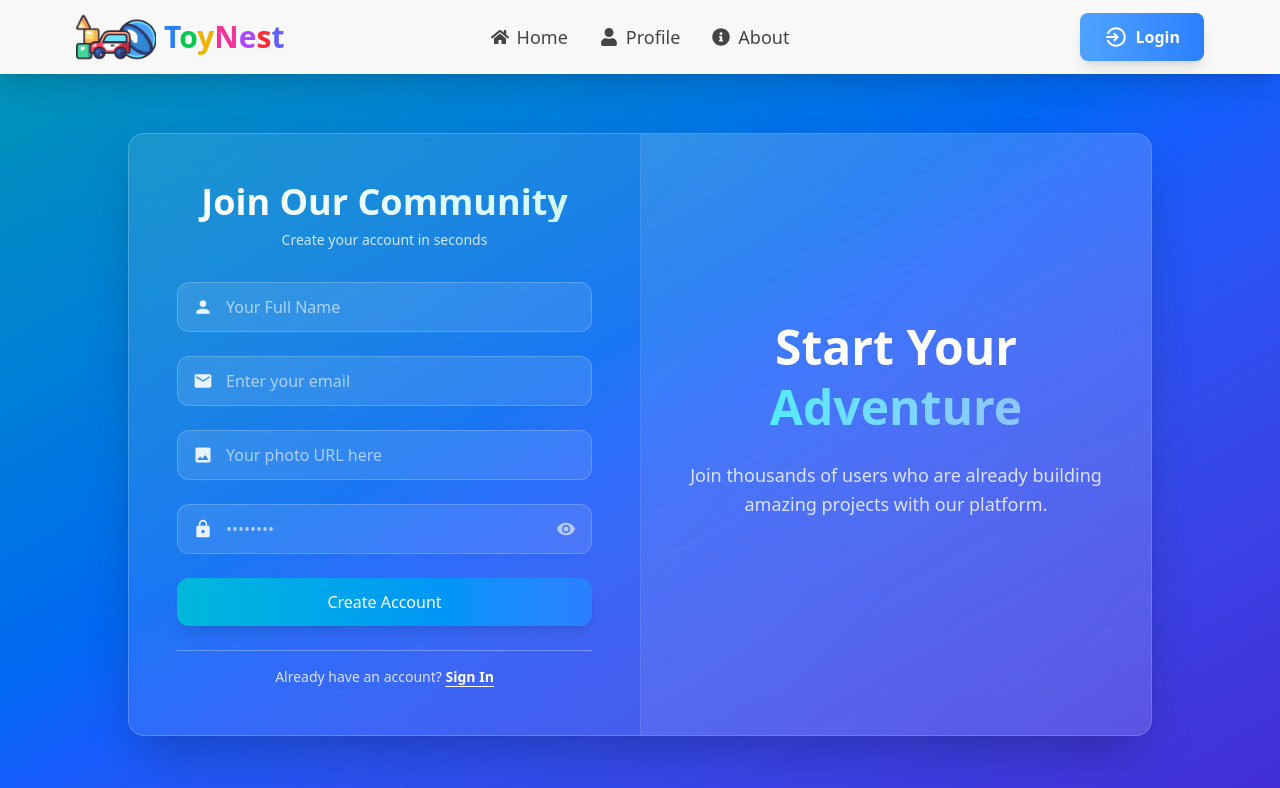
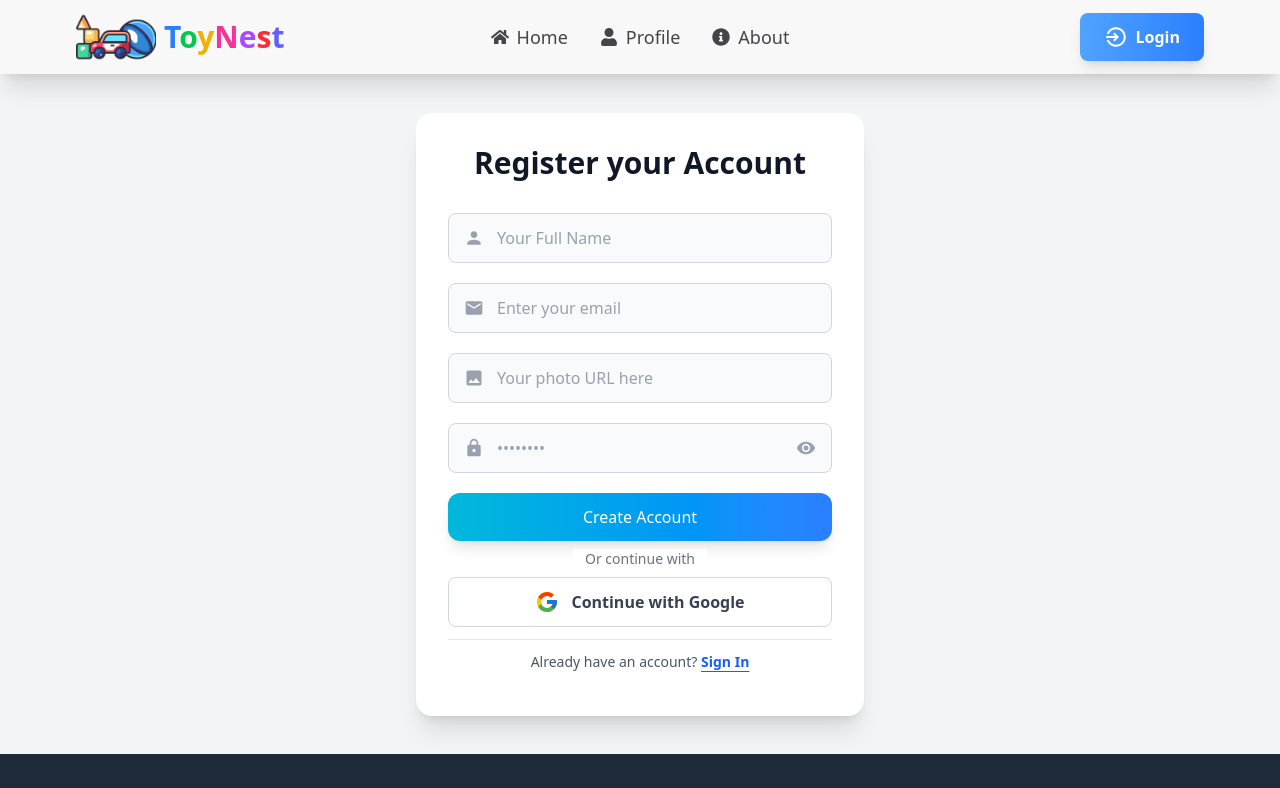
Before and after one commit to hadialhamza/toy-nest, a React (Vite) app: page /register in a window 1280 px wide. Shown: the top 788 px of the page. Built offline with nearby package versions, Linux system fonts and the light colour scheme; no server answers.

Commit message:
register page added with functionality

```diff
--- a/src/Pages/Login.jsx
+++ b/src/Pages/Login.jsx
@@ -7,7 +7,7 @@ import { toast } from "react-toastify";
 import { AuthContext } from "../Context/AuthContext";
 
 const Login = () => {
-  const { setUser, emailLogin, googleLogin, githubLogin, forgetPassword } =
+  const { setUser, emailLogin, googleLogin, forgetPassword } =
     useContext(AuthContext);
   const [showPassword, setShowPassword] = useState(false);
   const [isLoading, setIsLoading] = useState(false);
--- a/src/Pages/Register.jsx
+++ b/src/Pages/Register.jsx
@@ -10,27 +10,28 @@ import {
 } from "react-icons/md";
 import { toast } from "react-toastify";
 import { AuthContext } from "../Context/AuthContext";
+import { FcGoogle } from "react-icons/fc";
 
 const Register = () => {
-  const { createUser, profileUpdate, verifyEmail, logout, setUser } =
+  const { createUser, profileUpdate, googleLogin, setUser } =
     useContext(AuthContext);
+
   const [showPassword, setShowPassword] = useState(false);
   const [isLoading, setIsLoading] = useState(false);
   const navigate = useNavigate();
 
-  const handleRegister = async (event) => {
+  const handleRegister = (event) => {
+    event.preventDefault();
+
     const displayName = event.target.name?.value;
     const photoURL = event.target.photo?.value;
     const email = event.target.email?.value;
     const password = event.target.password?.value;
 
-    event.preventDefault();
-
-    const regExPassword =
-      /^(?=.*[a-z])(?=.*[A-Z])(?=.*\d)[a-zA-Z\d@$!%*?&]{8,}$/;
-    if (!regExPassword.test(password)) {
+    const passwordRegex = /^(?=.*[a-z])(?=.*[A-Z]).{6,}$/;
+    if (!passwordRegex.test(password)) {
       toast.error(
-        "Password must be at least 8 characters long, include at least one uppercase letter, one lowercase letter, one number and one special characters"
+        "Password must be at least 6 characters long and include at least one uppercase and one lowercase letter."
       );
       return;
     }
@@ -38,26 +39,12 @@ const Register = () => {
     setIsLoading(true);
 
     createUser(email, password)
-      .then(() => {
+      .then((userCredential) => {
         toast.success("User Created Successfully");
         profileUpdate({ displayName, photoURL })
           .then(() => {
-            verifyEmail()
-              .then(() => {
-                toast.success("Email Verification Sent");
-                logout()
-                  .then(() => {
-                    setUser(null);
-                    navigate("/login");
-                  })
-                  .catch((err) => {
-                    console.log(err);
-                  });
-              })
-              .catch((err) => {
-                console.log(err);
-                toast.error(err.message);
-              });
+            setUser(userCredential.user);
+            navigate("/");
           })
           .catch((err) => {
             console.log(err);
@@ -67,34 +54,50 @@ const Register = () => {
       .catch((err) => {
         console.log(err);
         toast.error(err.message);
+      })
+      .finally(() => {
+        setIsLoading(false);
       });
-
-    setTimeout(() => {
-      setIsLoading(false);
-    }, 1000);
   };
 
+  const handleGoogleLogin = () => {
+    setIsLoading(true);
+    googleLogin()
+      .then((res) => {
+        toast.success("Logged In Successfully");
+        setUser(res.user);
+        navigate("/");
+      })
+      .catch((err) => {
+        console.log(err);
+        toast.error(err.message);
+      })
+      .finally(() => {
+        setIsLoading(false);
+      });
+  };
+
+  const btnClass =
+    "group w-full flex items-center justify-center gap-3 py-3 px-4 rounded-lg border border-gray-300 bg-white text-gray-700 font-semibold hover:bg-gray-50 transition-colors duration-200 active:scale-[0.98]";
+
   const inputClass =
-    "w-full pl-12 pr-4 py-3 bg-white/10 border border-white/20 rounded-xl text-white placeholder-white/60 focus:outline-none focus:ring-2 focus:ring-cyan-300/50 focus:border-transparent transition-all duration-200";
+    "w-full pl-12 pr-10 py-3 rounded-lg border border-gray-300 bg-gray-50 focus:outline-none focus:ring-2 focus:ring-blue-500 text-gray-900 placeholder-gray-400";
 
   return (
-    <div className="min-h-[90vh] flex items-center justify-center p-4 bg-gradient-to-br from-cyan-600 via-blue-600 to-indigo-700 animate-gradient-x">
-      <div className="w-11/12 mx-auto flex max-w-5xl rounded-2xl shadow-2xl overflow-hidden bg-white/10 backdrop-blur-lg border border-white/20 transform transition-all duration-300 hover:shadow-3xl">
-        <div className="w-full md:w-1/2 p-8 md:p-12 flex flex-col justify-center">
+    <div className="min-h-[85vh] flex items-center justify-center p-4 bg-gray-100">
+      <div className="w-full max-w-md rounded-2xl shadow-xl overflow-hidden bg-white">
+        <div className="w-full p-8">
           <div className="text-center mb-8">
-            <h2 className="text-4xl font-bold bg-gradient-to-r from-white to-cyan-100 bg-clip-text text-transparent mb-2">
-              Join Our Community
+            <h2 className="text-xl sm:text-2xl md:text-3xl font-bold text-gray-900 mb-2">
+              Register your Account
             </h2>
-            <p className="text-white/80 text-sm">
-              Create your account in seconds
-            </p>
           </div>
 
-          <form onSubmit={handleRegister} className="space-y-6">
+          <form onSubmit={handleRegister} className="space-y-5">
             <div className="form-group">
               <div className="relative">
                 <MdPerson
-                  className="absolute left-4 top-1/2 transform -translate-y-1/2 text-white/90"
+                  className="absolute left-4 top-1/2 transform -translate-y-1/2 text-gray-400"
                   size={20}
                 />
                 <input
@@ -110,7 +113,7 @@ const Register = () => {
             <div className="form-group">
               <div className="relative">
                 <MdEmail
-                  className="absolute left-4 top-1/2 transform -translate-y-1/2 text-white/90"
+                  className="absolute left-4 top-1/2 transform -translate-y-1/2 text-gray-400"
                   size={20}
                 />
                 <input
@@ -126,7 +129,7 @@ const Register = () => {
             <div className="form-group">
               <div className="relative">
                 <MdPhoto
-                  className="absolute left-4 top-1/2 transform -translate-y-1/2 text-white/90"
+                  className="absolute left-4 top-1/2 transform -translate-y-1/2 text-gray-400"
                   size={20}
                 />
                 <input
@@ -142,7 +145,7 @@ const Register = () => {
             <div className="form-group">
               <div className="relative">
                 <MdLock
-                  className="absolute left-4 top-1/2 transform -translate-y-1/2 text-white/90"
+                  className="absolute left-4 top-1/2 transform -translate-y-1/2 text-gray-400"
                   size={20}
                 />
                 <input
@@ -155,7 +158,7 @@ const Register = () => {
                 <button
                   type="button"
                   onClick={() => setShowPassword(!showPassword)}
-                  className="absolute right-4 top-1/2 transform -translate-y-1/2 text-white/60 hover:text-white transition-colors duration-200"
+                  className="absolute right-4 top-1/2 transform -translate-y-1/2 text-gray-400 hover:text-gray-600 transition-colors duration-200"
                 >
                   {showPassword ? (
                     <MdVisibilityOff size={20} />
@@ -180,29 +183,32 @@ const Register = () => {
               )}
             </button>
           </form>
-          <div className="text-center mt-6 pt-4 border-t border-white/30">
-            <p className="text-white/80 text-sm">
+          <div className="flex justify-center text-sm my-2">
+            <p className="px-3 bg-white text-gray-500">Or continue with</p>
+          </div>
+
+          <div className="space-y-3">
+            <button
+              onClick={handleGoogleLogin}
+              className={btnClass}
+              disabled={isLoading}
+            >
+              <FcGoogle
+                size={24}
+                className="group-hover:scale-110 transition-transform duration-200"
+              />
+              Continue with Google
+            </button>
+          </div>
+          <div className="text-center mt-3 py-3 border-t border-gray-200">
+            <p className="text-gray-600 text-sm">
               Already have an account?{" "}
               <Link
                 to="/login"
-                className="text-white font-semibold hover:text-cyan-200 transition-colors duration-200 underline underline-offset-4"
+                className="text-blue-600 font-semibold hover:text-blue-700 transition-colors duration-200 underline underline-offset-4"
               >
                 Sign In
               </Link>
-            </p>
-          </div>
-        </div>
-        <div className="hidden md:flex md:w-1/2 p-12 flex-col items-center justify-center bg-gradient-to-br from-white/10 to-white/5 border-l border-white/10 overflow-hidden">
-          <div className="text-center relative z-10">
-            <h1 className="text-5xl font-bold text-white mb-6 leading-tight">
-              Start Your{" "}
-              <span className="bg-gradient-to-r from-cyan-300 to-blue-300 bg-clip-text text-transparent">
-                Adventure
-              </span>
-            </h1>
-            <p className="text-white/80 text-lg font-light leading-relaxed mb-8 max-w-md">
-              Join thousands of users who are already building amazing projects
-              with our platform.
             </p>
           </div>
         </div>
```
